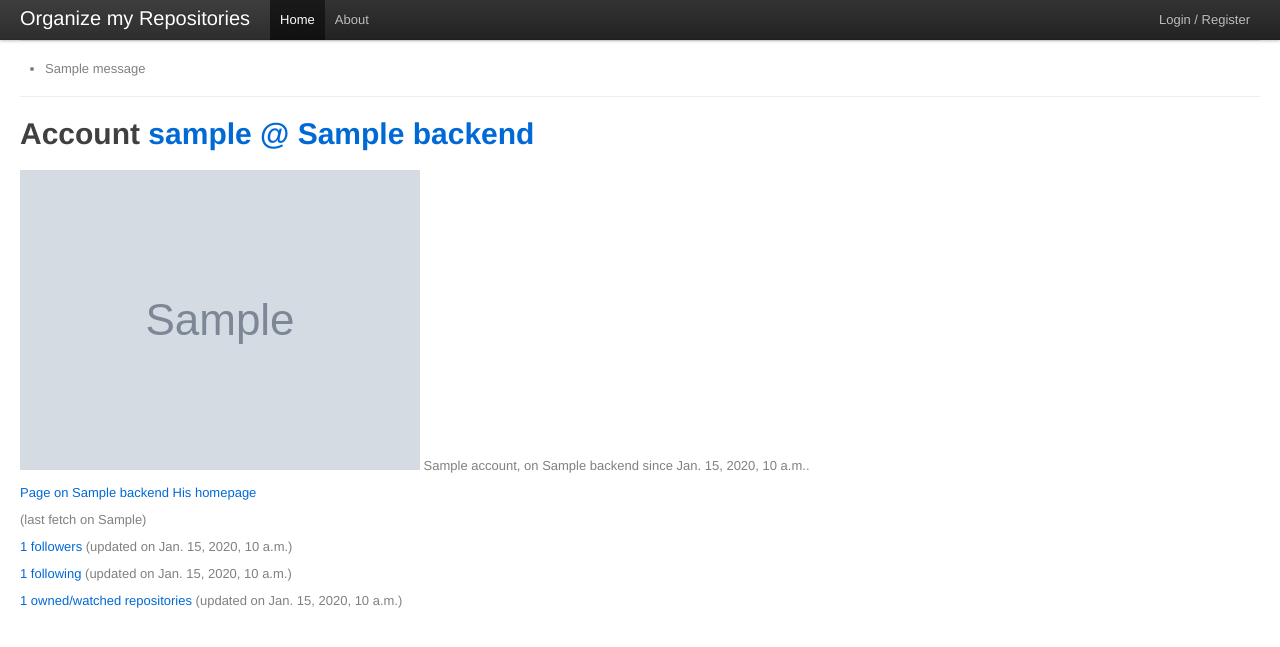
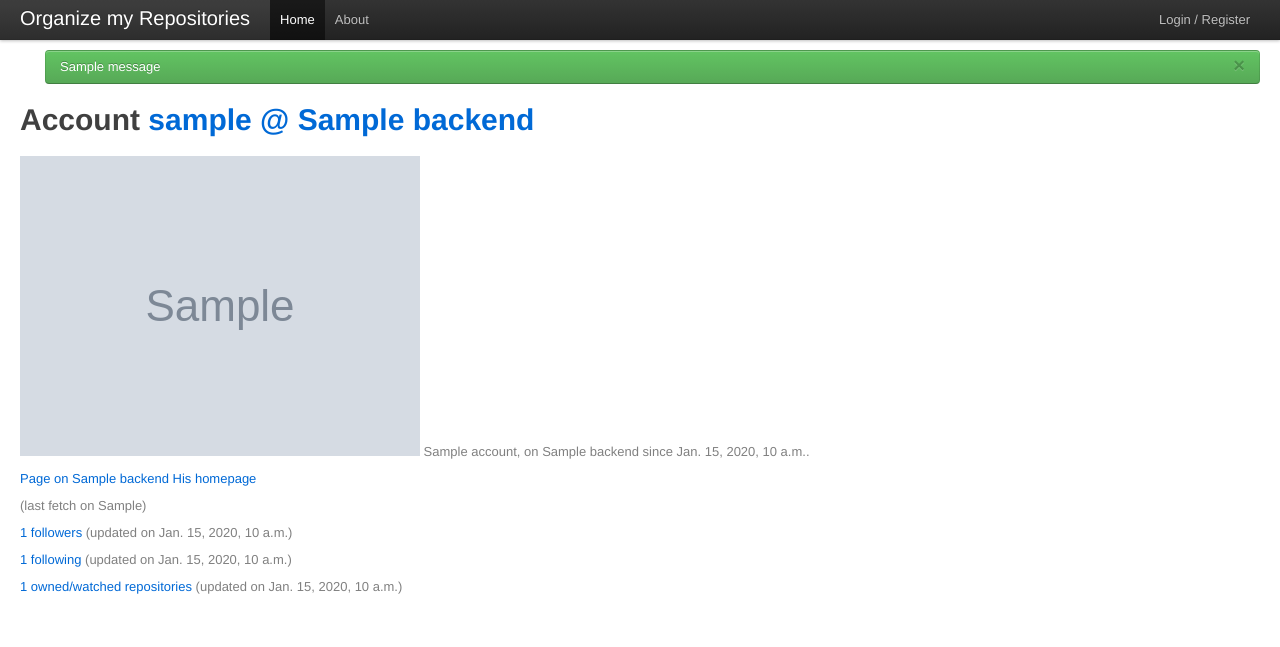
Before and after one commit to twidi/Repos.io, a Django app: template project/core/templates/core/accounts/home.html in a window 1280 px wide. Shown: the top 647 px of the page. Run offline with Django 3.2, Linux system fonts and the light colour scheme; the template is opened without the code that fills it: most values are stand-ins (such as "Sample title", 1, 10 or a date in 2020); grey boxes marked "Sample" are stand-in pictures; one stand-in notice (Sample message) is shown.

Commit message:
style messages

```diff
--- a/project/project_static/css/project.css
+++ b/project/project_static/css/project.css
@@ -1,3 +1,3 @@
 body {
-    padding-top: 40px;
+    padding-top: 50px;
 }
--- a/project/project_static/js/project.js
+++ b/project/project_static/js/project.js
@@ -7,5 +7,9 @@ $(document).ready(function(){
         var $li = $(this).parent("li").toggleClass('open');
         return false;
     });
+    $('.alert-message .close').click(function(e) {
+        $(this).parent().hide()
+        e.preventDefault();
+    });
 
 });
--- a/project/templates/base.html
+++ b/project/templates/base.html
@@ -58,19 +58,14 @@
 
 <div class="container-fluid">
 
-
 {% if messages %}
-    <hr />
     <ul class="messages">
         {% for message in messages %}
-        <li{% if message.tags %} class="{{ message.tags }}"{% endif %}>{{ message }}</li>
+        <li class="alert-message {% if message.tags %}{{ message.tags }}{% else %}info{% endif %}"><a href='#' class='close'>&times;</a><p>{{ message }}</p></li>
         {% endfor %}
     </ul>
-    {% endif %}
+{% endif %}
 
-<hr />
 {% block content %}{% endblock %}
 
-</div>
-</body>
-</html>
+</div></body></html>
```
Lines whose indentation alone changed are shown as unchanged.
